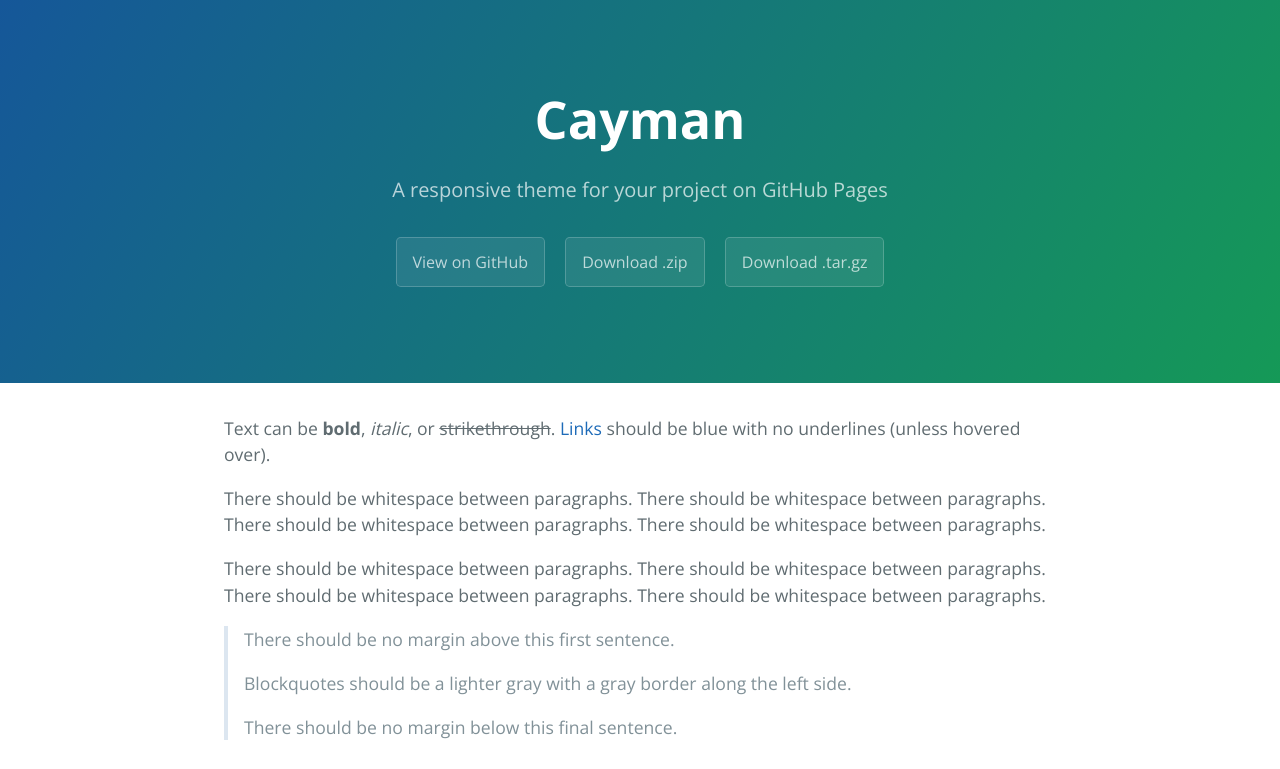
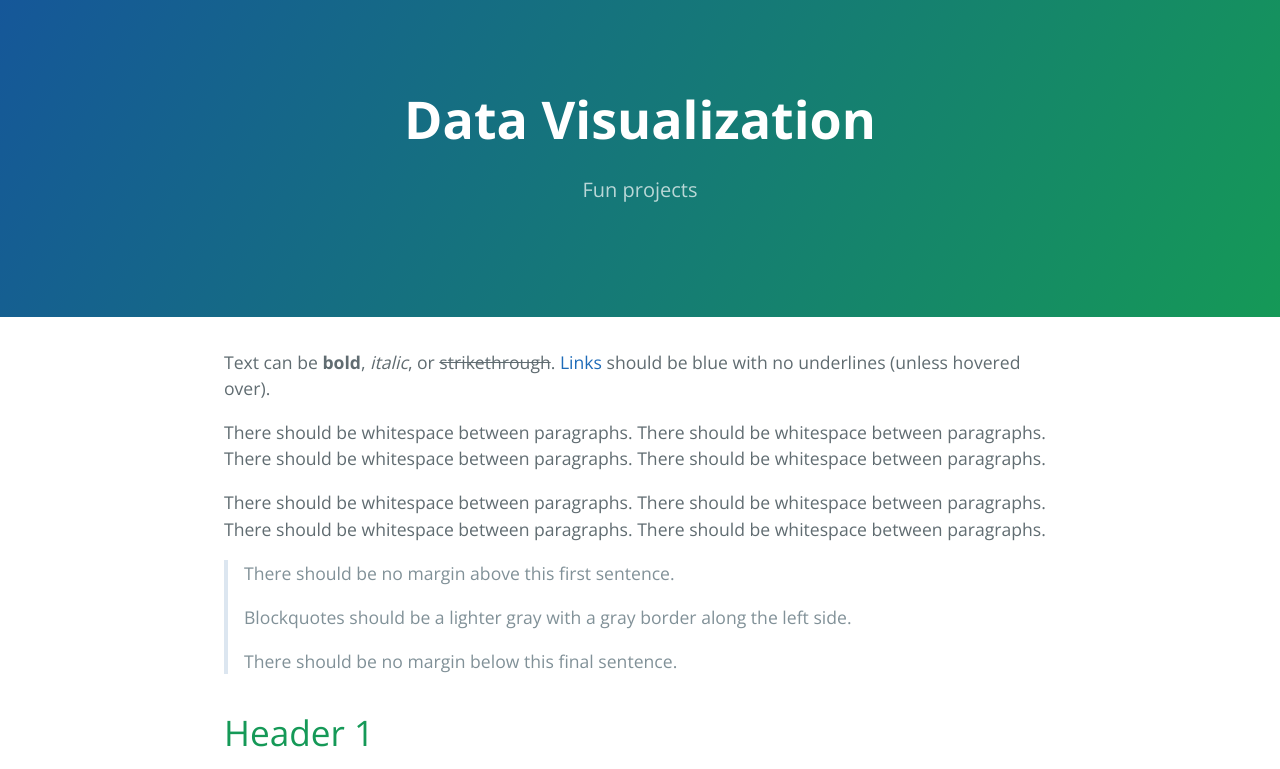
Before and after one commit to Linamaho/data_vis, a website: page index.html in a window 1280 px wide. Shown: the top 769 px of the page. Drawn offline with nearby package versions, Linux system fonts and the light colour scheme.

Commit message:
Update index.html

```diff
--- a/index.html
+++ b/index.html
@@ -11,11 +11,8 @@
   </head>
   <body>
     <section class="page-header">
-      <h1 class="project-name">Cayman</h1>
-      <h2 class="project-tagline">A responsive theme for your project on GitHub Pages</h2>
-      <a href="#" class="btn">View on GitHub</a>
-      <a href="#" class="btn">Download .zip</a>
-      <a href="#" class="btn">Download .tar.gz</a>
+      <h1 class="project-name">Data Visualization</h1>
+      <h2 class="project-tagline">Fun projects</h2>
     </section>
 
     <section class="main-content">
```
